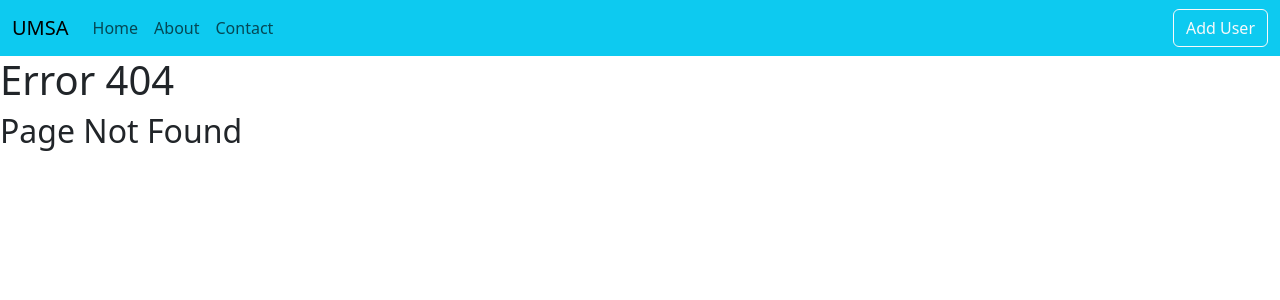
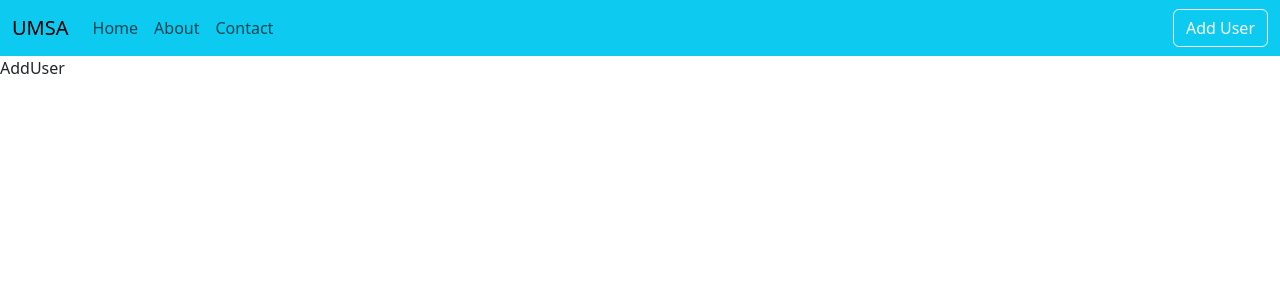
Before and after one commit to khizar-riaz/React-Udemy-course, a React (Create React App) app: page /users/add in a window 1280 px wide. Before the commit this address had no page. Shown: the top 300 px of the page. Built offline with nearby package versions, Linux system fonts and the light colour scheme.

Commit message:
Add user navigation routing

```diff
--- a/src/App.js
+++ b/src/App.js
@@ -6,6 +6,7 @@ import ContactPage from "./component/pages/ContactPage";
 import NavBar from "./component/layout/NavBar";
 import { BrowserRouter as Router, Route, Routes } from "react-router-dom";
 import PageNotFound from "./component/pages/PageNotFound";
+import AddUser from "./component/user/AddUser";
 function App() {
   return (
     <Router>
@@ -15,6 +16,7 @@ function App() {
           <Route exact path="/" element={<HomePage />} />
           <Route exact path="/about" element={<AboutPage />} />
           <Route exact path="/contact" element={<ContactPage />} />
+          <Route exact path="/users/add" element={<AddUser />} />
           <Route  path="*" element={<PageNotFound />} />
         </Routes>
       </div>
--- a/src/component/layout/NavBar.js
+++ b/src/component/layout/NavBar.js
@@ -1,6 +1,7 @@
 import React from "react";
 import { Button } from "react-bootstrap";
 import { NavLink } from "react-router-dom";
+import { Link } from "react-router-dom";
 function NavBar() {
   return (
     <nav className="navbar navbar-expand-lg  bg-info">
@@ -38,7 +39,7 @@ function NavBar() {
             </li>
           </ul>
         </div>
-  <Button variant="outline-light">Add User</Button>
+        <Link to='/users/add' className="btn btn-outline-light">Add User</Link>
       </div>
     </nav>
   );
--- /dev/null
+++ b/src/component/user/AddUser.js
@@ -0,0 +1,9 @@
+import React from 'react'
+
+const AddUser = () => {
+  return (
+    <div>AddUser</div>
+  );
+}
+
+export default AddUser
```
Also changed, not shown: src/component/user/EditUser.js (added), src/component/user/ViewUser.js (added).
